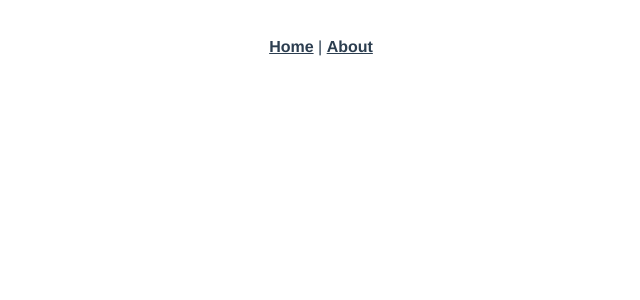
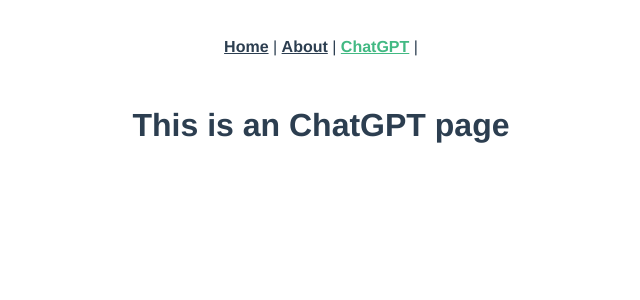
Before and after one commit to h-morozumi/aoai-chatdemo, a Vue app: page /chatgpt in a window 1280 px wide. Before the commit this address had no page. Shown: the top 300 px of the page, without its empty margins (319-959 px from the left). Built offline with nearby package versions, Linux system fonts and the light colour scheme.

Commit message:
create chat page

```diff
--- a/src/App.vue
+++ b/src/App.vue
@@ -1,7 +1,8 @@
 <template>
   <nav>
     <router-link to="/">Home</router-link> |
-    <router-link to="/about">About</router-link>
+    <router-link to="/about">About</router-link> |
+    <router-link to="/chatgpt">ChatGPT</router-link> |
   </nav>
   <router-view/>
 </template>
--- a/src/router/index.js
+++ b/src/router/index.js
@@ -1,5 +1,6 @@
 import { createRouter, createWebHistory } from 'vue-router'
 import HomeView from '../views/HomeView.vue'
+import ChatGpt from '../views/ChatGpt.vue'
 
 const routes = [
   {
@@ -14,6 +15,11 @@
     // this generates a separate chunk (about.[hash].js) for this route
     // which is lazy-loaded when the route is visited.
     component: () => import(/* webpackChunkName: "about" */ '../views/AboutView.vue')
+  },
+  {
+    path: '/chatgpt',
+    name: 'chatgpt',
+    component : ChatGpt
   }
 ]
 
--- /dev/null
+++ b/src/views/ChatGpt.vue
@@ -0,0 +1,17 @@
+<template>
+    <div class="chatgpt">
+      <h1>This is an ChatGPT page</h1>
+    </div>
+</template>
+<script>
+export default {
+  name: 'AboutView',
+  components: {},
+  data() {
+    return {};
+  },
+  computed: {},
+  mounted() {},
+  methods: {},
+};
+</script>
```
